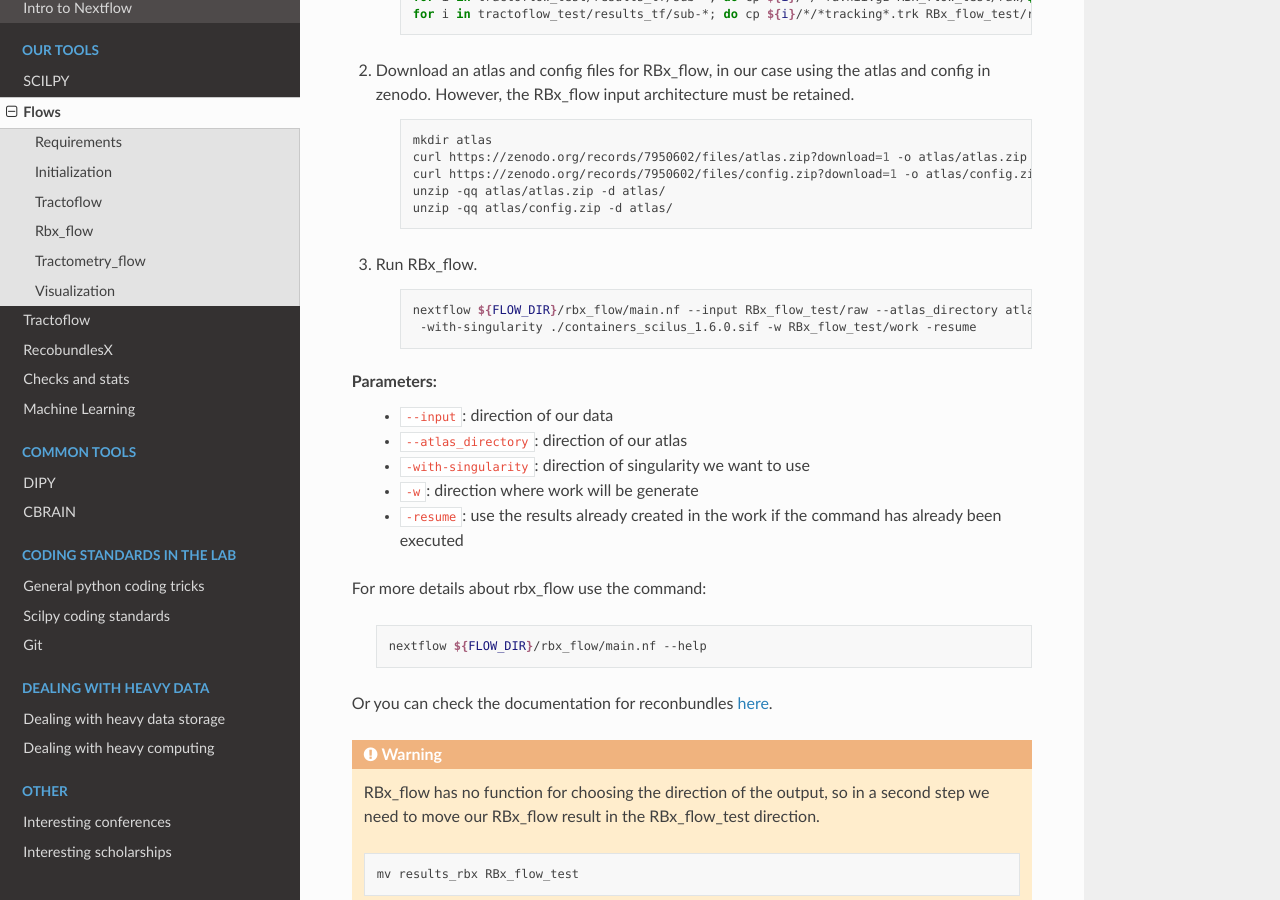
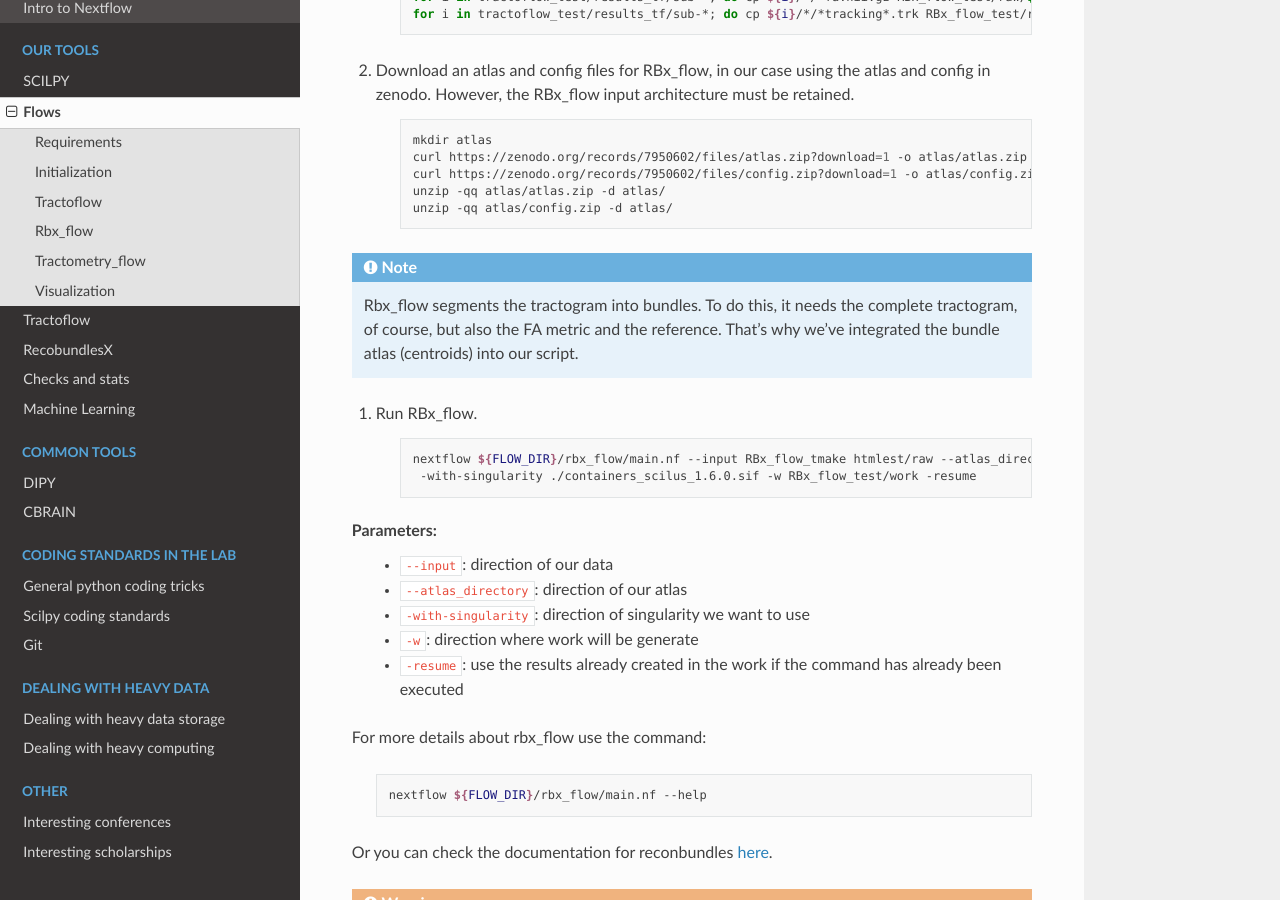
Before and after one commit to scilus/scil-documentation, a Sphinx documentation site: the page built from source/our_tools/flows.rst, in a window 1280 px wide and 900 px high, scrolled down 2875 px. Built offline with Sphinx 7.4.7 and the Read the Docs theme 2.0.0, drawn with Linux system fonts in a browser that asks for light colours; some of the changed text lies outside the part shown.

Commit message:
add references and quick descriptions

```diff
--- a/source/our_tools/flows.rst
+++ b/source/our_tools/flows.rst
@@ -132,11 +132,14 @@
         unzip -qq atlas/atlas.zip -d atlas/
         unzip -qq atlas/config.zip -d atlas/
 
+.. note::
+    Rbx_flow segments the tractogram into bundles. To do this, it needs the complete tractogram, of course, but also the FA metric and the reference. That's why we've integrated the bundle atlas (centroids) into our script.
+
 #. Run RBx_flow.
 
     .. code-block:: bash
 
-        nextflow ${FLOW_DIR}/rbx_flow/main.nf --input RBx_flow_test/raw --atlas_directory atlas \
+        nextflow ${FLOW_DIR}/rbx_flow/main.nf --input RBx_flow_tmake htmlest/raw --atlas_directory atlas \
          -with-singularity ./containers_scilus_1.6.0.sif -w RBx_flow_test/work -resume
 
 Parameters:
@@ -188,6 +191,9 @@
         for i in RBx_flow_test/results_rbx/*; do cp ${i}/Clean_Bundles/*.trk tractometry_flow_test/raw/$(basename $i)/bundles/; done
         for i in tractometry_flow_test/raw/sub-*; do rm ${i}/bundles/*_Brainstem_cleaned.trk; done
 
+.. note::
+    Tractometry_flow segments the bundles into different sections (20 by default) and estimates the different values of the diffusion and lesion metrics in each section. At the end, we obtain the bundles profile for each metric.
+
 #. Run tractometry_flow.
 
     .. code-block:: bash
```
